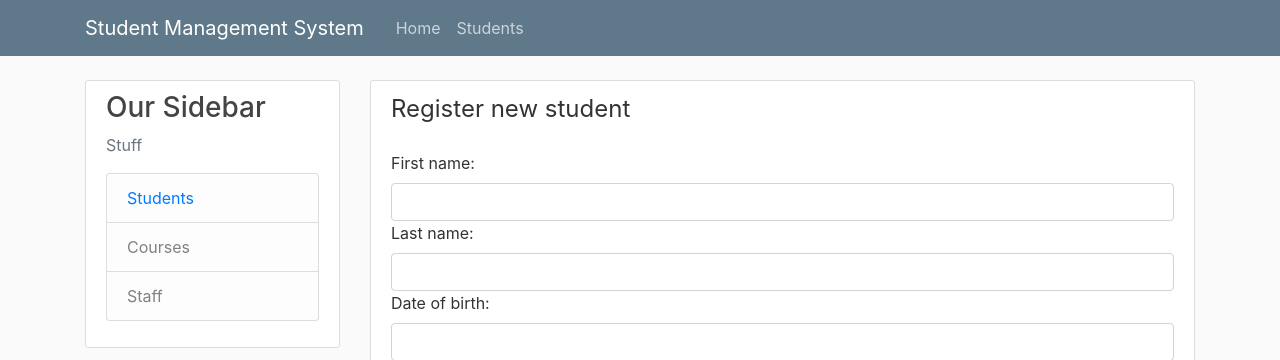
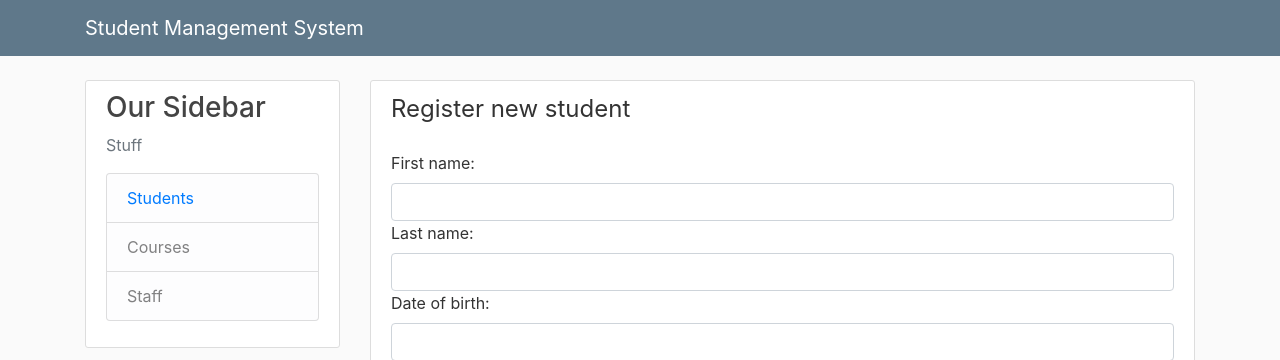
Before and after one commit to ShanjidaS/StudentManagementSystem, a Django app: page /management/students/register/ in a window 1280 px wide. Shown: the top 360 px of the page. Run offline with Django 3.2, Linux system fonts and the light colour scheme; some libraries are stand-ins or nearby versions.

Commit message:
Removed home and students links from navbar (site title now redirects to home)

```diff
--- a/management/templates/management/base.html
+++ b/management/templates/management/base.html
@@ -24,15 +24,13 @@
   <header class="site-header">
     <nav class="navbar navbar-expand-md navbar-dark bg-steel fixed-top">
       <div class="container">
-        <a class="navbar-brand mr-4" href="/">Student Management System</a>
+        <a class="navbar-brand mr-4" href="{% url 'management-home' %}">Student Management System</a>
         <button class="navbar-toggler" type="button" data-toggle="collapse" data-target="#navbarToggle" aria-controls="navbarToggle"
           aria-expanded="false" aria-label="Toggle navigation">
           <span class="navbar-toggler-icon"></span>
         </button>
         <div class="collapse navbar-collapse" id="navbarToggle">
           <div class="navbar-nav mr-auto">
-            <a class="nav-item nav-link" href="{% url 'management-home' %}">Home</a>
-            <a class="nav-item nav-link" href="{% url 'management-students' %}">Students</a>
           </div>
           <!-- Navbar Right Side -->
           <div class="navbar-nav">
```
